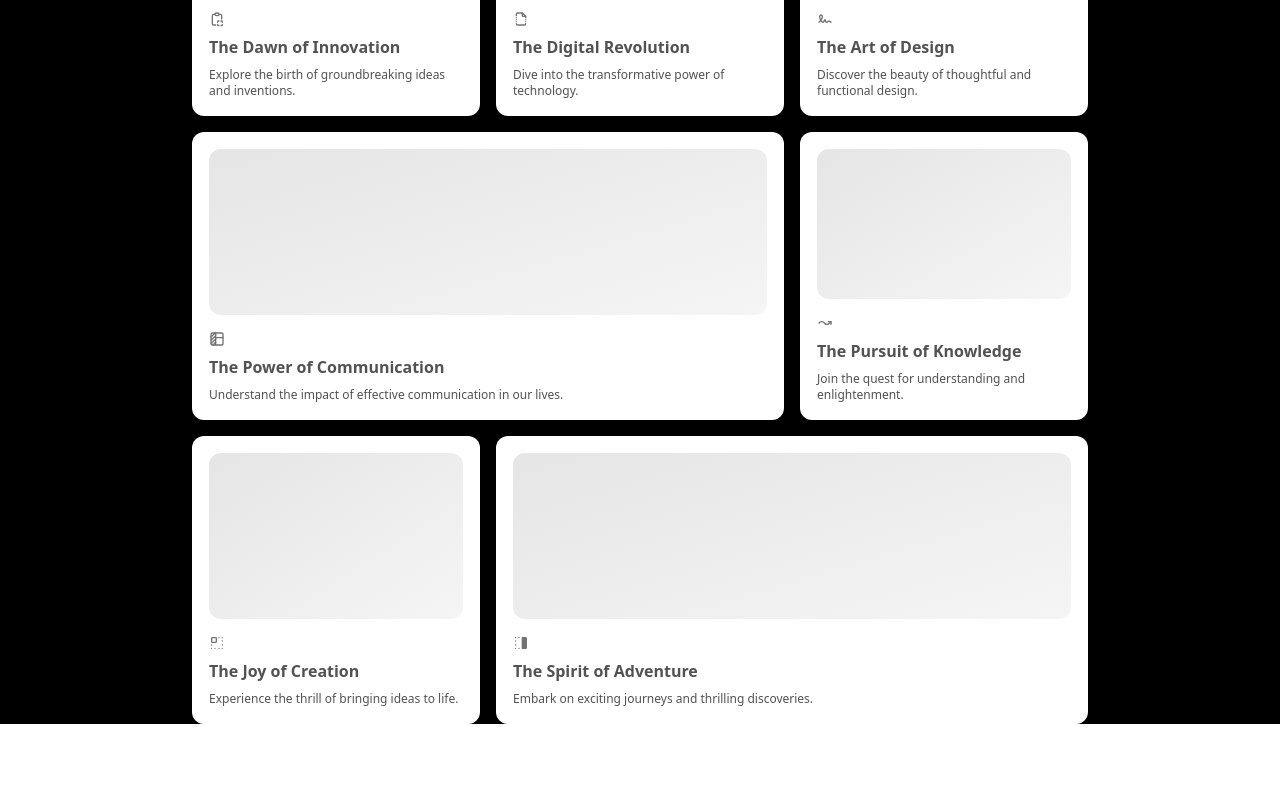
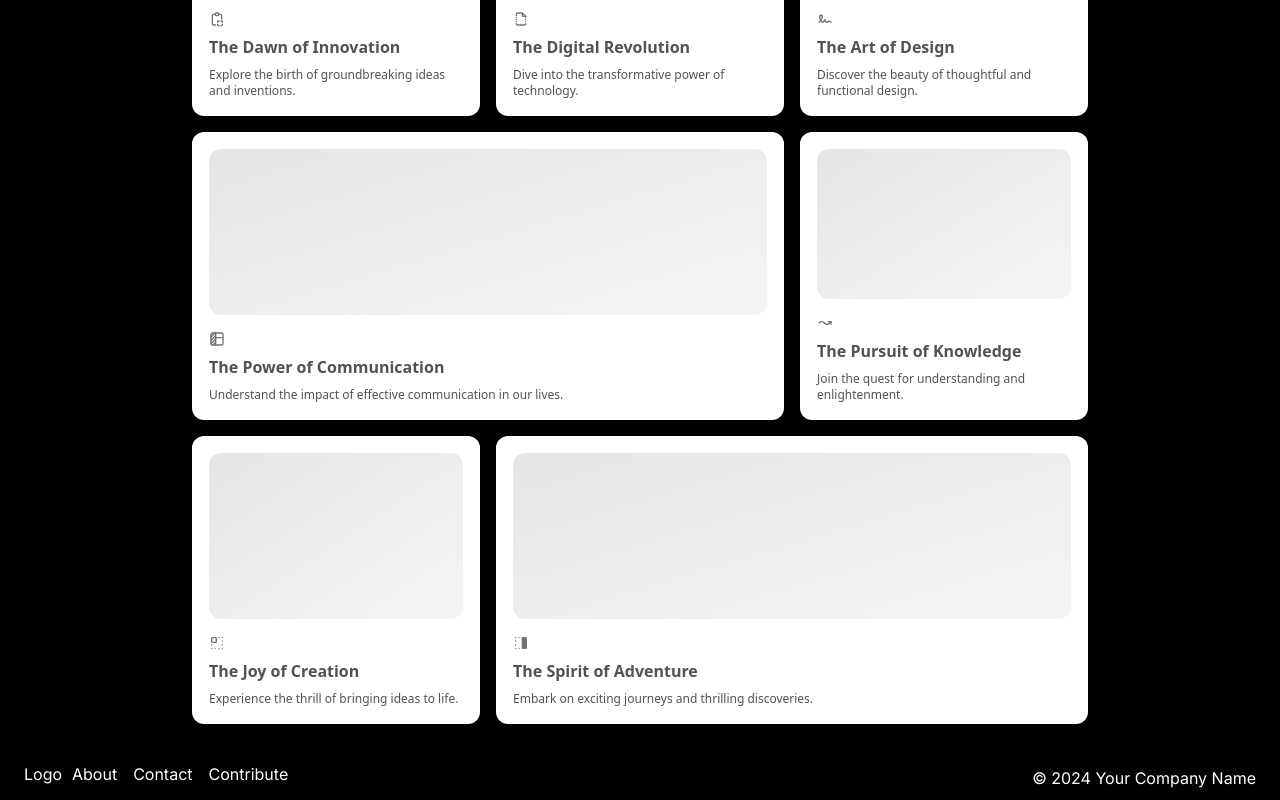
Before and after one commit to Yash-Maurya001/new_project, a Next.js app: page / in a window 1280 px wide. Shown: the part 1918-2718 px from the top of the page. Before the commit the page ends 2642 px from the top, so only its background shows below. Built offline with nearby package versions, Linux system fonts and the light colour scheme.

Commit message:
Add FooterMain component to layout and adjust padding in FeaturedPod

```diff
--- a/src/app/layout.tsx
+++ b/src/app/layout.tsx
@@ -2,6 +2,7 @@ import type { Metadata } from "next"
 import { Inter } from "next/font/google"
 import "./globals.css"
 import { NavbarMain } from "@/components/NavbarMain"
+import FooterMain from "@/components/Footer"
 
 const inter = Inter({ subsets: ["latin"] })
 
@@ -22,6 +23,9 @@ export default function RootLayout({
 					<NavbarMain />
 				</div>
 				{children}
+				<div className=" bg-black  ">
+					<FooterMain />
+				</div>
 			</body>
 		</html>
 	)
--- a/src/components/FeaturedPod.tsx
+++ b/src/components/FeaturedPod.tsx
@@ -13,7 +13,7 @@ import {
 
 export function FeaturePod() {
 	return (
-		<BentoGrid className="max-w-4xl mx-auto">
+		<BentoGrid className="max-w-4xl mx-auto pb-9">
 			{items.map((item, i) => (
 				<BentoGridItem
 					key={i}
--- /dev/null
+++ b/src/components/Footer.tsx
@@ -0,0 +1,24 @@
+function FooterMain() {
+	return (
+		<>
+			<footer className="bg-black/90 h-[5vh] text-white  pb-3 pt-2 flex items-center justify-between px-6">
+				<div className="flex space-x-4">
+					<div className="h-8 w-8">Logo</div>
+					{/* Replace with your logo path */}
+					<a href="/about" className="hover:underline">
+						About
+					</a>
+					<a href="/contact" className="hover:underline">
+						Contact
+					</a>
+					<a href="/contribute" className="hover:underline">
+						Contribute
+					</a>
+				</div>
+				<p>© {new Date().getFullYear()} Your Company Name</p>
+			</footer>
+		</>
+	)
+}
+
+export default FooterMain
```
